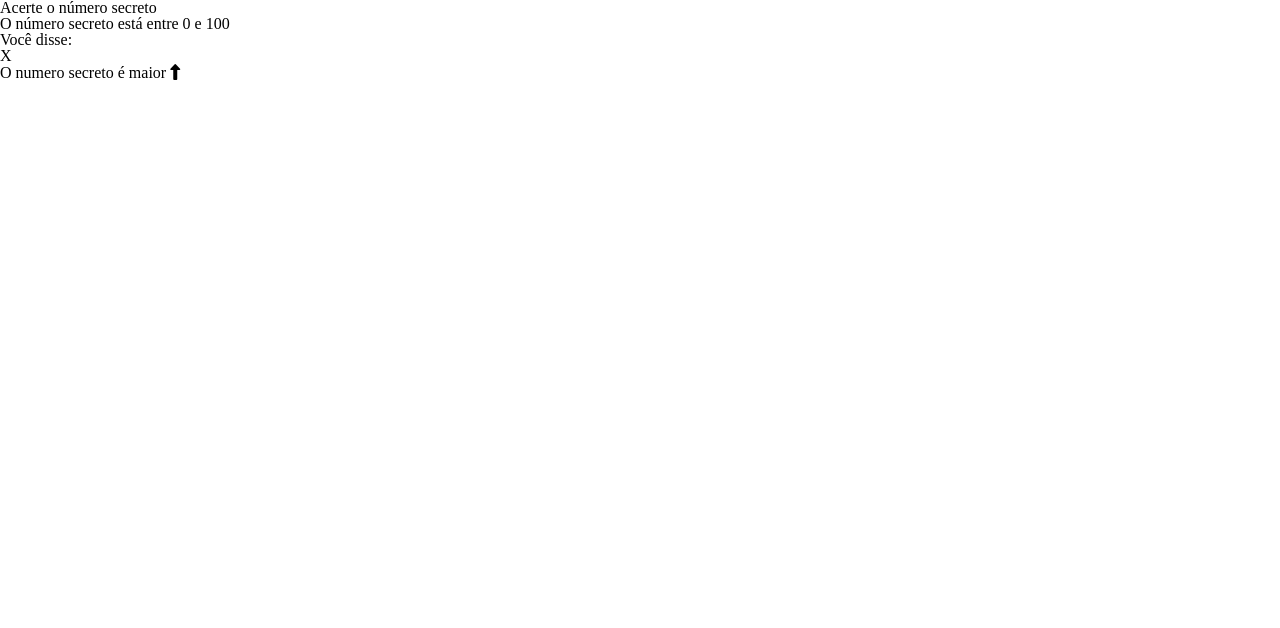
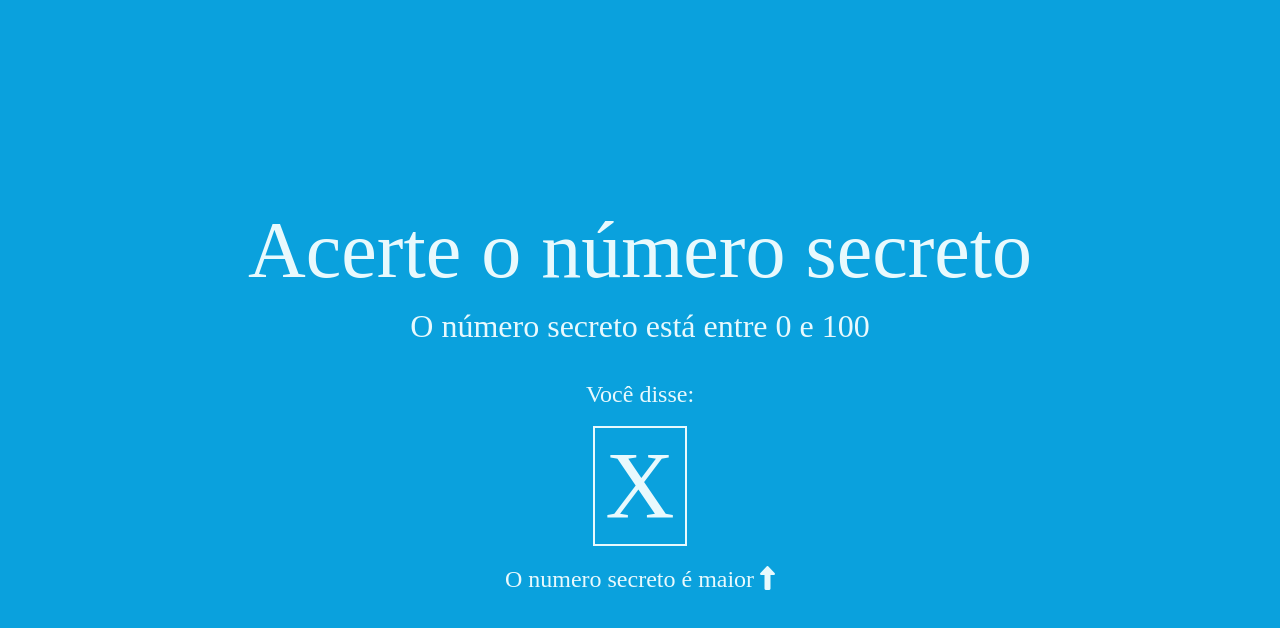
Before and after one commit to Ital023/ReconhecimentoVoz-JS, a plain HTML site: page index.html in a window 1280 px wide. Drawn offline with nearby package versions, Linux system fonts and the light colour scheme.

Commit message:
Finalizando html e css

```diff
--- a/index.html
+++ b/index.html
@@ -11,14 +11,14 @@
 </head>
 <body>
     <main class="principal">
-        <h1>Acerte o número secreto</h1>
-        <h3>O número secreto está entre <span id="menor-valor">0</span> e <span id="maior-valor">100</span></h3>
+        <h1 class="titulo">Acerte o número secreto</h1>
+        <h3 class="sub-titulo">O número secreto está entre <span id="menor-valor">0</span> e <span id="maior-valor">100</span></h3>
         <div id="chute" class="mensagem">
             <p>Você disse:</p>
             <span class="box">X</span>
             <p>O numero secreto é maior <i class="fa-solid fa-up-long"></i></p>
         </div>
     </main>
-
+    <script src="script.js"></script>
 </body>
 </html>
--- a/style.css
+++ b/style.css
@@ -2,10 +2,37 @@
 
 :root{
     --font-family: font-family: 'Ubuntu', sans-serif;
+    --bg-color: #0AA1DD;
+    --primary-color: #E8F9FD;
 }
 
 .principal{
     font-family: var(--font-family);
-    --bg-color: #0AA1DD;
-    --primary-color: #E8F9FD;
+    background-color: var(--bg-color);
+    color: var(--primary-color);
+    min-height: 100vh;
+    display: flex;
+    flex-direction: column;
+    align-items: center;
+    justify-content: center;
+    text-align: center;
+    margin: 0;
 }
+.titulo{
+    font-size: 5em;
+}
+.sub-titulo{
+    font-size: 2em;
+    margin-top: 20px;
+}
+.mensagem{
+    font-size: 1.5em;
+    margin-top: 40px;
+}
+.box{
+    border: 2px solid var(--primary-color);
+    display: inline-block;
+    font-size: 4em;
+    padding: 10px;
+    margin: 20px;
+}
```
Also changed, not shown: script.js (added).
